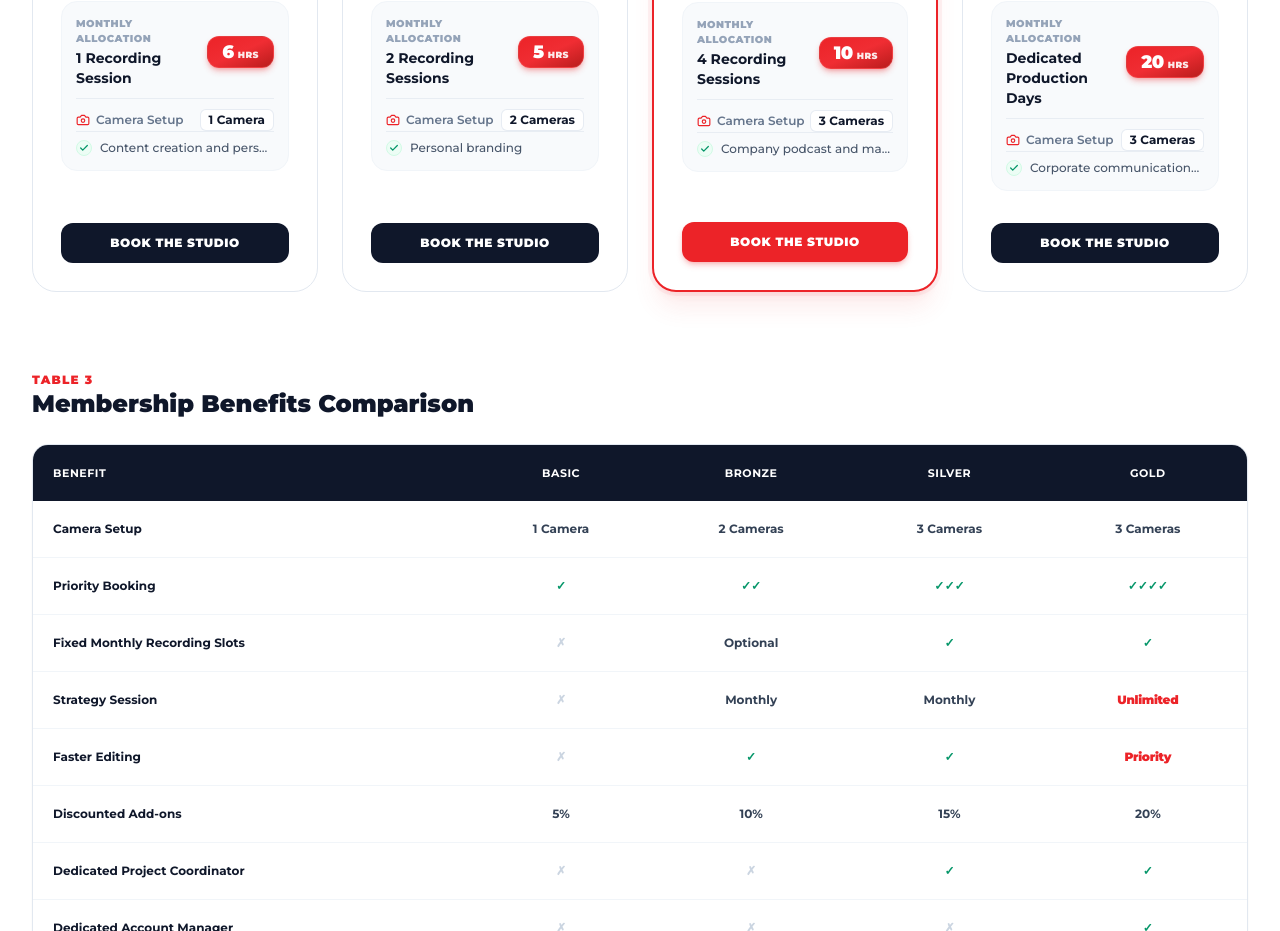
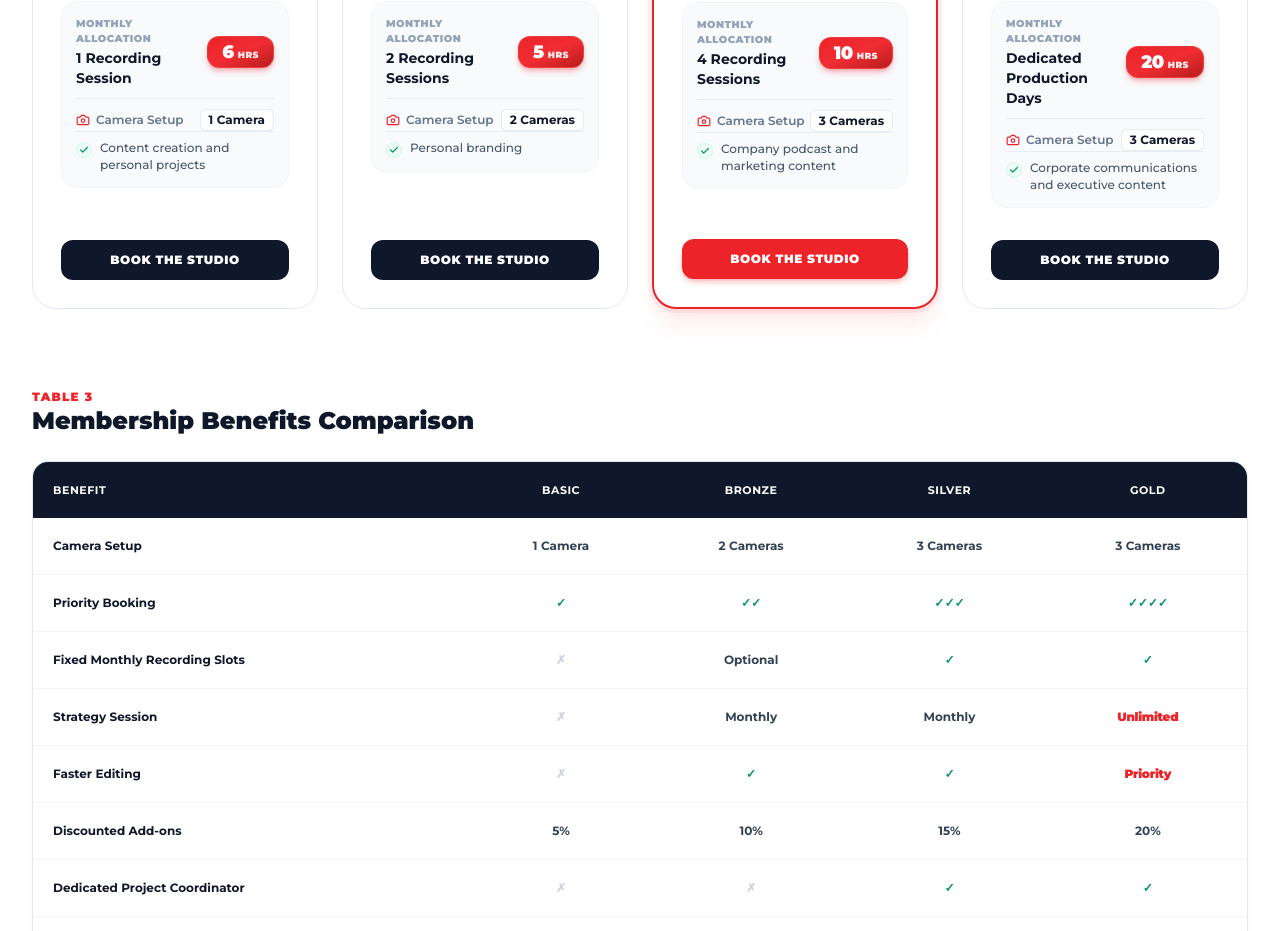
Before and after one commit to SanudaDe/mediawize, a Next.js app: page /pricing in a window 1280 px wide. Shown: the part 1720-2651 px from the top of the page. Built offline with nearby package versions, Linux system fonts and the light colour scheme.

Commit message:
fix: remove truncation on subscription card use case to display full text

```diff
--- a/app/page.tsx
+++ b/app/page.tsx
@@ -636,11 +636,11 @@ export default function HomePage() {
                           )}
 
                           {sub.idealUseCase && (
-                            <div className="pt-2 border-t border-slate-200/70 flex items-center gap-2 text-[11px] sm:text-xs text-slate-600 font-medium">
-                              <div className="w-4 h-4 rounded-full bg-emerald-50 text-emerald-600 flex items-center justify-center shrink-0 border border-emerald-100">
+                            <div className="pt-2 border-t border-slate-200/70 flex items-start gap-2 text-[11px] sm:text-xs text-slate-600 font-medium">
+                              <div className="w-4 h-4 rounded-full bg-emerald-50 text-emerald-600 flex items-center justify-center shrink-0 border border-emerald-100 mt-0.5">
                                 <Check className="w-2.5 h-2.5 stroke-[3]" />
                               </div>
-                              <span className="truncate">{sub.idealUseCase}</span>
+                              <span className="leading-snug">{sub.idealUseCase}</span>
                             </div>
                           )}
                         </div>
--- a/app/pricing/page.tsx
+++ b/app/pricing/page.tsx
@@ -322,11 +322,11 @@ export default function StudioPackagesPage() {
                         )}
 
                         {sub.idealUseCase && (
-                          <div className="pt-2 border-t border-slate-200/70 flex items-center gap-2 text-[11px] sm:text-xs text-slate-600 font-medium">
-                            <div className="w-4 h-4 rounded-full bg-emerald-50 text-emerald-600 flex items-center justify-center shrink-0 border border-emerald-100">
+                          <div className="pt-2 border-t border-slate-200/70 flex items-start gap-2 text-[11px] sm:text-xs text-slate-600 font-medium">
+                            <div className="w-4 h-4 rounded-full bg-emerald-50 text-emerald-600 flex items-center justify-center shrink-0 border border-emerald-100 mt-0.5">
                               <Check className="w-2.5 h-2.5 stroke-[3]" />
                             </div>
-                            <span className="truncate">{sub.idealUseCase}</span>
+                            <span className="leading-snug">{sub.idealUseCase}</span>
                           </div>
                         )}
                       </div>
--- a/components/ui/PricingTable.tsx
+++ b/components/ui/PricingTable.tsx
@@ -319,11 +319,11 @@ export const PricingTable: React.FC<PricingTableProps> = ({
                           )}
 
                           {sub.idealUseCase && (
-                            <div className="pt-2 border-t border-slate-200/70 flex items-center gap-2 text-[11px] sm:text-xs text-slate-600 font-medium">
-                              <div className="w-4 h-4 rounded-full bg-emerald-50 text-emerald-600 flex items-center justify-center shrink-0 border border-emerald-100">
+                            <div className="pt-2 border-t border-slate-200/70 flex items-start gap-2 text-[11px] sm:text-xs text-slate-600 font-medium">
+                              <div className="w-4 h-4 rounded-full bg-emerald-50 text-emerald-600 flex items-center justify-center shrink-0 border border-emerald-100 mt-0.5">
                                 <Check className="w-2.5 h-2.5 stroke-[3]" />
                               </div>
-                              <span className="truncate">{sub.idealUseCase}</span>
+                              <span className="leading-snug">{sub.idealUseCase}</span>
                             </div>
                           )}
                         </div>
```
